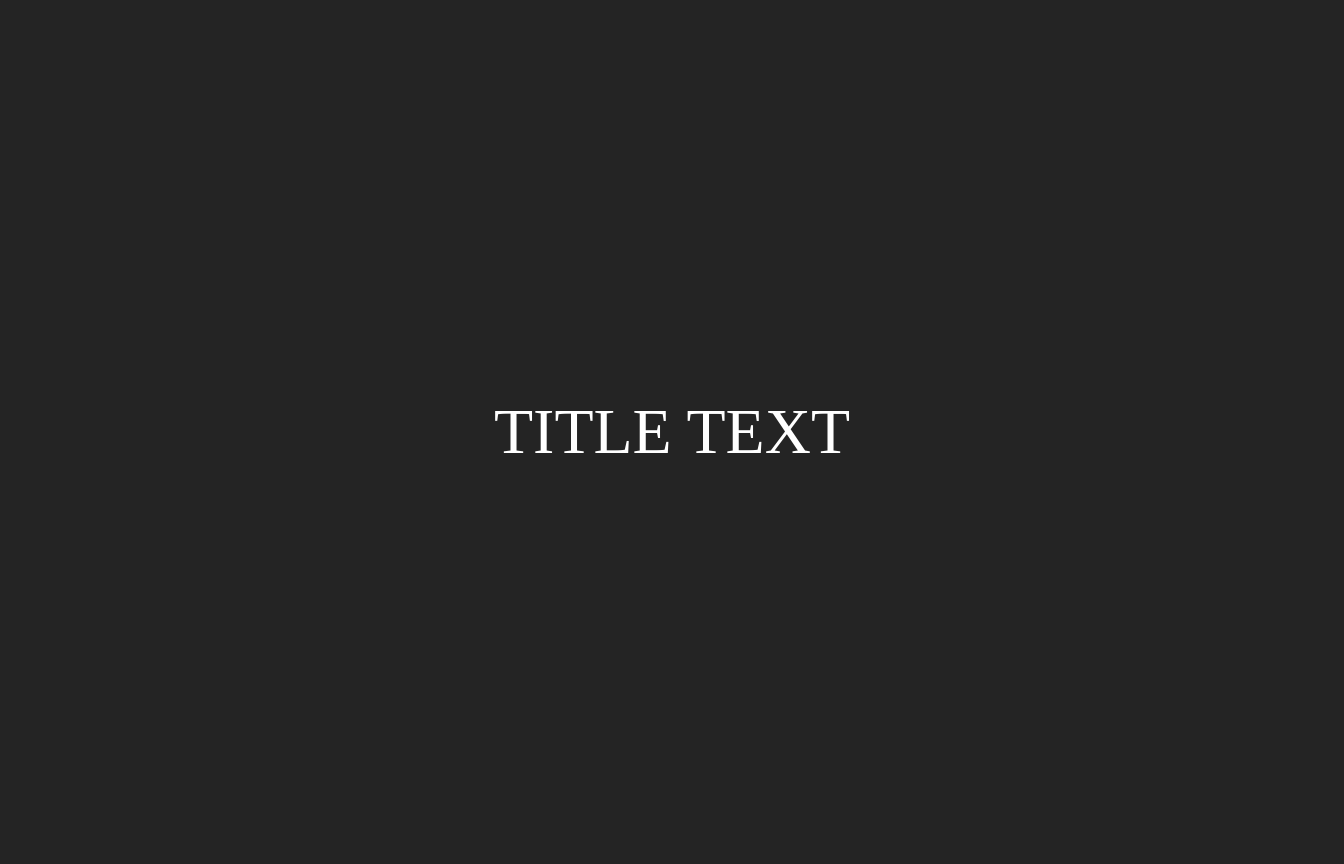
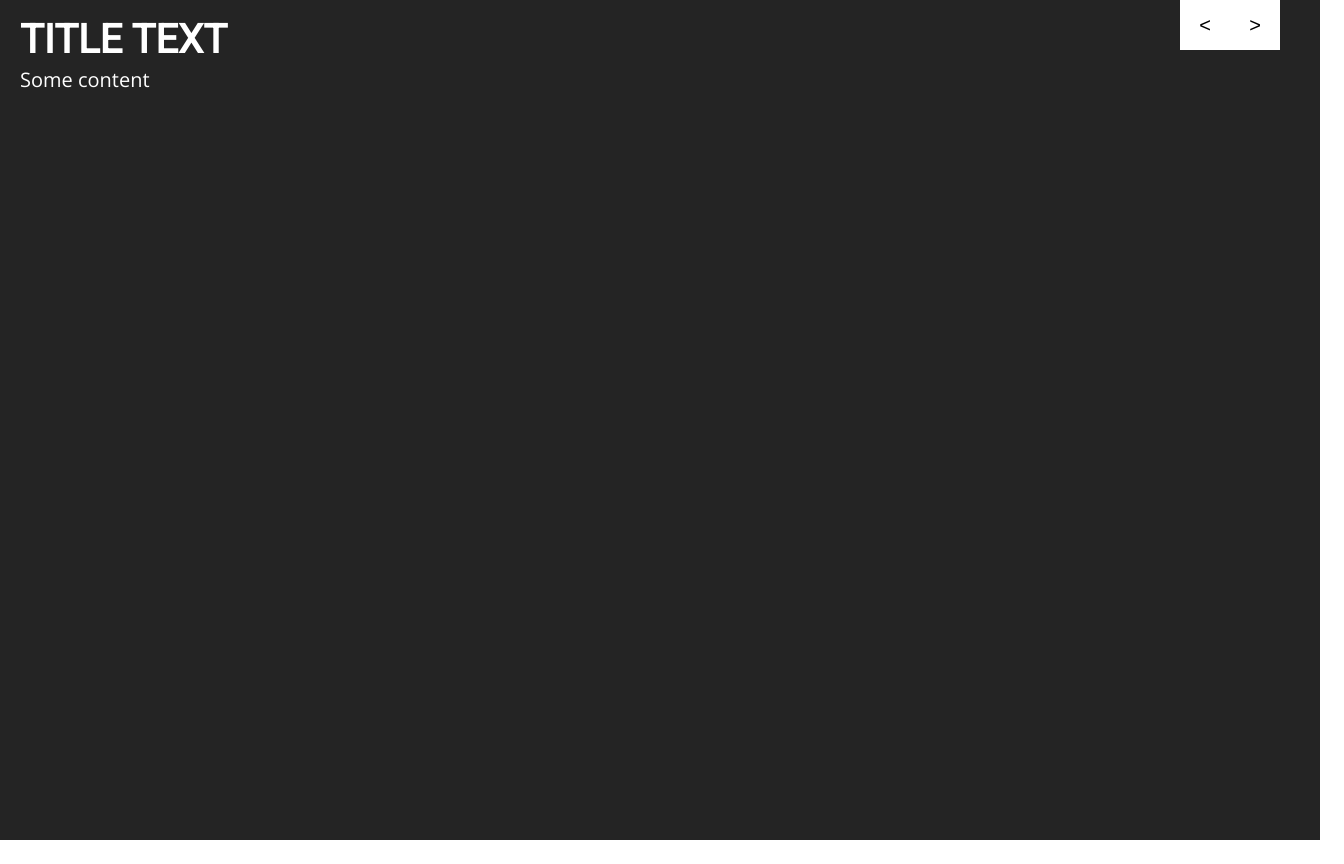
Before and after one commit to DeMoorJasper/Presentor, a React (Vite) app: page /2 in a window 1280 px wide. Shown: the whole page, 1344 px wide, since content can reach past the window. After the commit the page ends 840 px from the top, so only its background shows below. Built offline with nearby package versions, Linux system fonts and the light colour scheme.

Commit message:
add routing, improve css

```diff
--- a/package.json
+++ b/package.json
@@ -10,6 +10,7 @@
   "dependencies": {
     "react": ">= 0.14.0 < 17.0.0-0",
     "react-dom": "^16.3.1",
+    "react-router": "^4.2.0",
     "styled-components": "^3.2.5"
   },
   "devDependencies": {
--- a/src/components/App.js
+++ b/src/components/App.js
@@ -1,19 +1,14 @@
 import React,  { Component } from 'react';
-import TitleSlide from './slideTemplates/TitleSlide';
-import BasicSlide from './slideTemplates/BasicSlide';
+import { Router } from 'react-router';
+import createBrowserHistory from 'history/createBrowserHistory';
+import RenderSlide from './RenderSlide';
+
+const history = createBrowserHistory();
 
 export default class App extends Component {
-  renderTitle() {
-    return <TitleSlide headText="Title text" />;
-  }
-
-  renderBasic() {
-    return <BasicSlide headText="Title text">
-      <p>Some content</p>
-    </BasicSlide>;
-  }
-
   render() {
-    return this.renderTitle();
+    return <Router history={history}>
+      <RenderSlide history={history} />
+    </Router>;
   }
 }
--- /dev/null
+++ b/src/components/RenderSlide.js
@@ -0,0 +1,73 @@
+import React,  { Component } from 'react';
+import { Route, Redirect } from 'react-router';
+import styled, { css } from 'styled-components';
+
+const NavButton = styled.button`
+  display: inline-block;
+  border: none;
+  background: #ffffff;
+  color: #000000;
+  font-size: 2rem;
+  padding: 0.5rem;
+  position: fixed;
+  height: 5rem;
+  width: 5rem;
+  right: 0;
+
+  ${props => props.type === 'previous' && css`
+    right: 5rem;
+  `}
+`;
+
+// Slides
+import SlideOne from './slides/SlideOne';
+import SlideTwo from './slides/SlideTwo';
+
+export default class Slide extends Component {
+  constructor() {
+    super();
+    this.state = {
+      lastSlide: 2
+    }
+    this.nextSlide = this.nextSlide.bind(this);
+    this.prevSlide = this.prevSlide.bind(this);
+  }
+
+  nextSlide(evt) {
+    evt.preventDefault();
+    if (this.props.history) {
+      let slideId = this.props.history.location ? parseInt(this.props.history.location.pathname.substring(1)) : 1;
+      if (slideId < this.state.lastSlide) {
+        this.props.history.push(`/${slideId + 1}`);
+      }
+    }
+  }
+
+  prevSlide(evt) {
+    evt.preventDefault();
+    if (this.props.history) {
+      let slideId = this.props.history.location ? parseInt(this.props.history.location.pathname.substring(1)) : 1;
+      if (slideId > 1) {
+        this.props.history.push(`/${slideId - 1}`);
+      }
+    }
+  }
+
+  redirectToFirst() {
+    return <Redirect to="/1" />;
+  }
+
+  render() {
+    console.log(this.props.history);
+    return <div>
+      <Route exact path="/" component={this.redirectToFirst}/>
+
+      <NavButton onClick={this.prevSlide} type='previous'>{'<'}</NavButton>
+      <NavButton onClick={this.nextSlide} type='next'>{'>'}</NavButton>
+
+      {/* === SLIDES === */}
+      <Route path="/1" component={SlideOne}/>
+      <Route path="/2" component={SlideTwo}/>
+    </div>;
+  }
+}
--- a/src/components/Slide.js
+++ b/src/components/Slide.js
@@ -10,6 +10,10 @@ const Container = styled.div`
 `;
 
 export default class Slide extends Component {
+  constructor() {
+    super();
+  }
+
   render() {
     return <Container>
       {this.props.children}
--- a/src/components/slideTemplates/BasicSlide.js
+++ b/src/components/slideTemplates/BasicSlide.js
@@ -5,13 +5,13 @@ import styled from 'styled-components';
 const Header = styled.header``;
 
 const H1 = styled.h1`
-  font-size: 2rem;
+  font-size: 4rem;
   text-transform: uppercase;
   margin-bottom: 1rem;
 `;
 
 const Content = styled.div`
-  font-size: 1.2rem;
+  font-size: 2rem;
 `;
 
 export default class BasicSlide extends Component {
--- a/src/components/slideTemplates/TitleSlide.js
+++ b/src/components/slideTemplates/TitleSlide.js
@@ -10,7 +10,7 @@ const Header = styled.header`
 `;
 
 const H1 = styled.h1`
-  font-size: 4rem;
+  font-size: 6rem;
   text-transform: uppercase;
 `;
 
--- /dev/null
+++ b/src/components/slides/SlideOne.js
@@ -0,0 +1,6 @@
+import React from 'react';
+import TitleSlide from '../slideTemplates/TitleSlide';
+
+module.exports = () => {
+  return <TitleSlide headText="Title text" />;
+}
--- /dev/null
+++ b/src/components/slides/SlideTwo.js
@@ -0,0 +1,8 @@
+import React from 'react';
+import BasicSlide from '../slideTemplates/BasicSlide';
+
+module.exports = () => {
+  return <BasicSlide headText="Title text">
+    <p>Some content</p>
+  </BasicSlide>;
+}
--- a/src/reset.css
+++ b/src/reset.css
@@ -19,10 +19,13 @@ time, mark, audio, video {
 	margin: 0;
 	padding: 0;
 	border: 0;
-	font-size: 10px;
-	font: inherit;
 	vertical-align: baseline;
 }
+
+html {
+	font-size: 10px;
+}
+
 /* HTML5 display-role reset for older browsers */
 article, aside, details, figcaption, figure,
 footer, header, hgroup, menu, nav, section {
```
Also changed, not shown: 1 other file (tests, documents, lock files or other folders).
